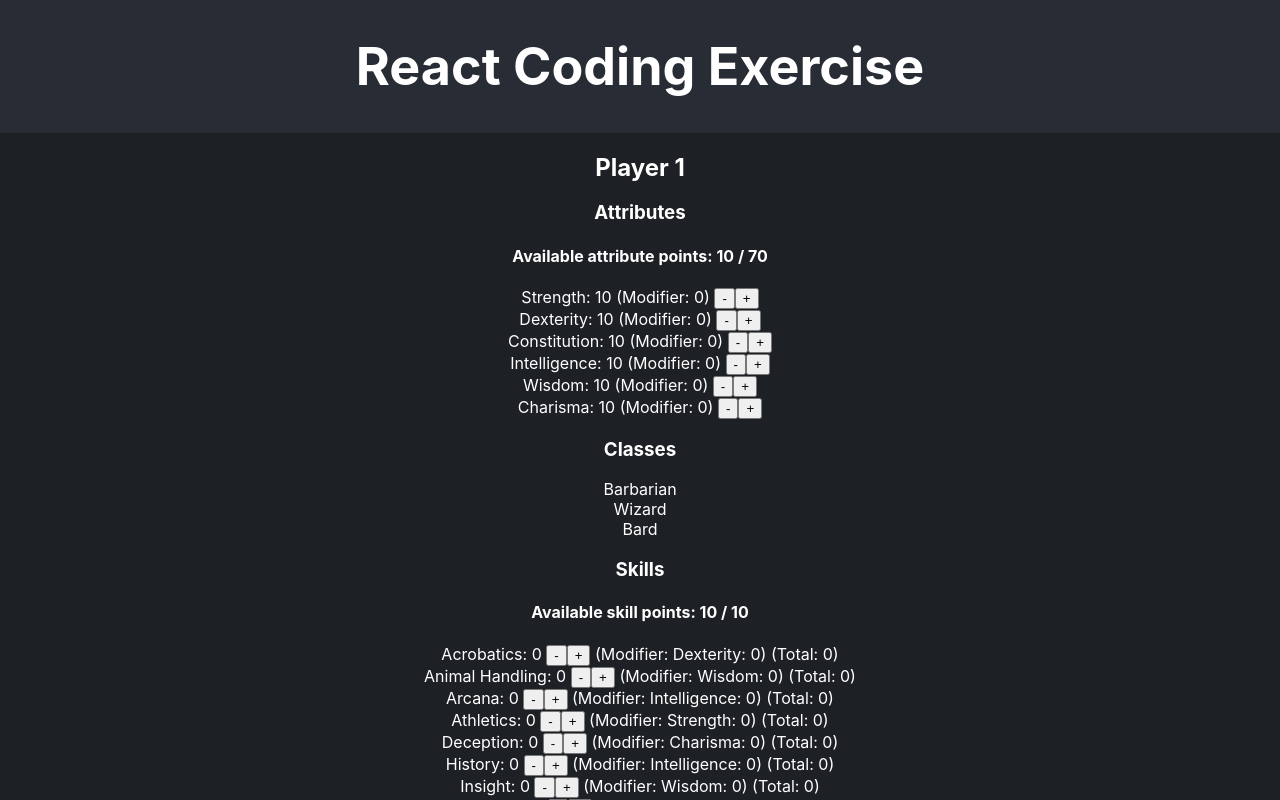
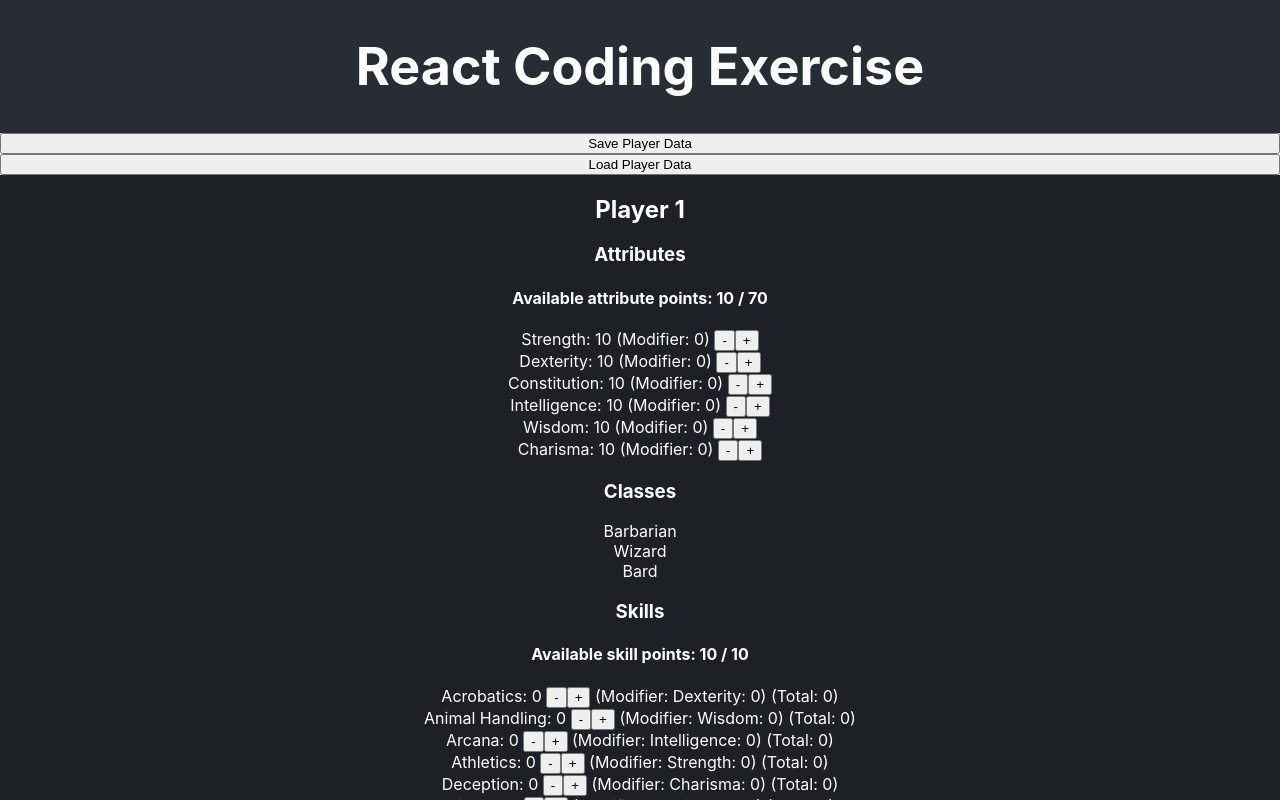
Before and after one commit to Shafin-A/recruiting-webapp-character, a React (Create React App) app: page / in a window 1280 px wide. Shown: the top 800 px of the page. Built offline with nearby package versions, Linux system fonts and the light colour scheme.

Commit message:
Added saving and getting player data

```diff
--- a/src/components/App/App.js
+++ b/src/components/App/App.js
@@ -39,11 +39,47 @@ function App() {
     setPlayerStats(updatedPlayerStats);
   };
 
+  const savePlayerData = async (playerStats) => {
+    const options = {
+      method: "POST",
+      headers: { "Content-Type": "application/json" },
+      body: JSON.stringify(playerStats),
+    };
+
+    try {
+      const response = await fetch(
+        "https://recruiting.verylongdomaintotestwith.ca/api/{Shafin-A}/character",
+        options
+      );
+      const data = await response.json();
+      console.log(data);
+    } catch (error) {
+      console.error("Error:", error);
+    }
+  };
+
+  const getPlayerData = async () => {
+    try {
+      const response = await fetch(
+        "https://recruiting.verylongdomaintotestwith.ca/api/{Shafin-A}/character"
+      );
+
+      const data = await response.json();
+      setPlayerStats(data.body);
+    } catch (error) {
+      console.error("Error:", error);
+    }
+  };
+
   return (
     <div className="App">
       <header className="App-header">
         <h1>React Coding Exercise</h1>
       </header>
+      <button onClick={() => savePlayerData(playerStats)}>
+        Save Player Data
+      </button>
+      <button onClick={getPlayerData}>Load Player Data</button>
       {playerStats.map((_, index) => (
         <PlayerSheet
           key={index}
--- a/src/components/Attributes/Attributes.js
+++ b/src/components/Attributes/Attributes.js
@@ -1,4 +1,4 @@
-import { useState } from "react";
+import { useEffect, useState } from "react";
 import {
   SKILL_LIST,
   TOTAL_ATTRIBUTE_POINTS,
@@ -73,6 +73,14 @@ export const Attributes = ({
     }
   };
 
+  useEffect(() => {
+    const updateAttributePoints = Object.values(attributeStats)
+      .map((attributeStat) => attributeStat.stat || 0)
+      .reduce((acc, stat) => acc + stat, 0);
+
+    setAvailableAttributePoints(TOTAL_ATTRIBUTE_POINTS - updateAttributePoints);
+  }, [attributeStats]);
+
   return (
     <div>
       <h3>Attributes</h3>
```
